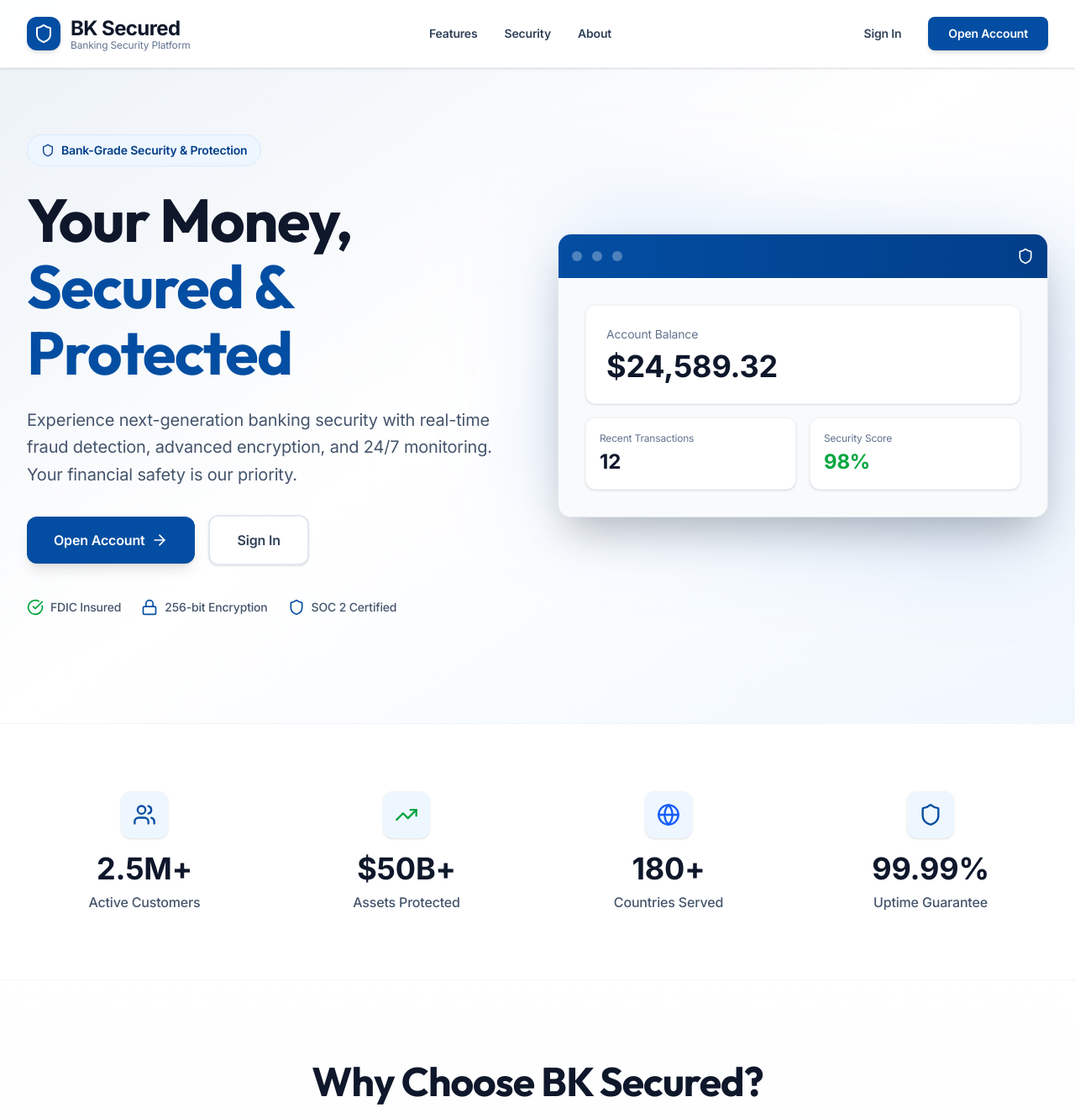
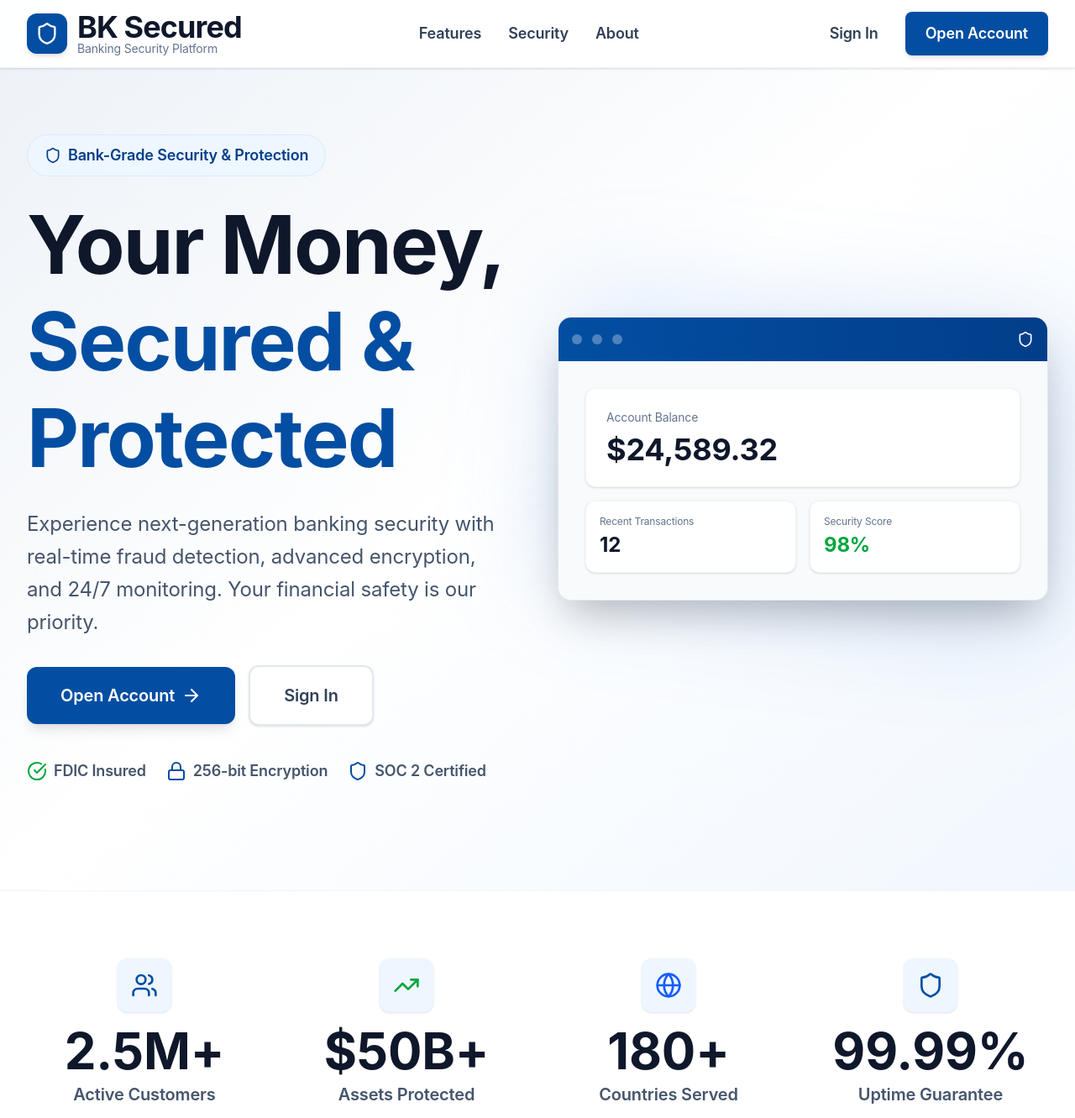
Before and after one commit to leandre000/bk-secured, a Next.js app: page / in a window 1280 px wide. Shown: the top 1331 px of the page at 84% size. Built offline with nearby package versions, Linux system fonts and the light colour scheme.

Commit message:
feat: increase font sizes across app - larger navbar, headings, and body text for better readability

```diff
--- a/app/globals.css
+++ b/app/globals.css
@@ -41,7 +41,9 @@
 body {
   background: var(--background);
   color: var(--foreground);
-  font-family: var(--font-inter), -apple-system, BlinkMacSystemFont, 'Segoe UI', sans-serif;
+  font-family: -apple-system, BlinkMacSystemFont, 'Segoe UI', 'Roboto', 'Oxygen', 'Ubuntu', 'Cantarell', 'Fira Sans', 'Droid Sans', 'Helvetica Neue', sans-serif;
+  font-size: 16px;
+  line-height: 1.6;
   letter-spacing: -0.011em;
   -webkit-font-smoothing: antialiased;
   -moz-osx-font-smoothing: grayscale;
@@ -53,7 +55,8 @@ h3,
 h4,
 h5,
 h6 {
-  font-family: var(--font-outfit), -apple-system, BlinkMacSystemFont, 'Segoe UI', sans-serif;
+  font-family: -apple-system, BlinkMacSystemFont, 'Segoe UI', 'Roboto', 'Oxygen', 'Ubuntu', 'Cantarell', 'Fira Sans', 'Droid Sans', 'Helvetica Neue', sans-serif;
   letter-spacing: -0.02em;
   font-weight: 700;
+  line-height: 1.2;
 }
--- a/app/page.tsx
+++ b/app/page.tsx
@@ -43,37 +43,37 @@ export default function Home() {
         <div className="max-w-7xl mx-auto px-6 lg:px-8">
           <div className="flex items-center justify-between h-20">
             <div className="flex items-center gap-3">
-              <div className="h-10 w-10 bg-primary-600 rounded-xl flex items-center justify-center shadow-md">
-                <Shield className="h-6 w-6 text-white" />
+              <div className="h-12 w-12 bg-primary-600 rounded-xl flex items-center justify-center shadow-md">
+                <Shield className="h-7 w-7 text-white" />
               </div>
               <div>
-                <span className="text-2xl font-bold text-slate-900 tracking-tight">
+                <span className="text-3xl lg:text-4xl font-bold text-slate-900 tracking-tight">
                   BK Secured
                 </span>
-                <p className="text-xs text-slate-500 -mt-1">Banking Security Platform</p>
+                <p className="text-sm text-slate-500 -mt-1">Banking Security Platform</p>
               </div>
             </div>
             <div className="hidden md:flex items-center gap-8">
-              <Link href="#features" className="text-sm font-semibold text-slate-700 hover:text-primary-600 transition-colors">
+              <Link href="#features" className="text-base lg:text-lg font-semibold text-slate-700 hover:text-primary-600 transition-colors">
                 Features
               </Link>
-              <Link href="#security" className="text-sm font-semibold text-slate-700 hover:text-primary-600 transition-colors">
+              <Link href="#security" className="text-base lg:text-lg font-semibold text-slate-700 hover:text-primary-600 transition-colors">
                 Security
               </Link>
-              <Link href="#about" className="text-sm font-semibold text-slate-700 hover:text-primary-600 transition-colors">
+              <Link href="#about" className="text-base lg:text-lg font-semibold text-slate-700 hover:text-primary-600 transition-colors">
                 About
               </Link>
             </div>
             <div className="flex items-center gap-4">
               <Link
                 href="/auth/signin"
-                className="text-sm font-semibold text-slate-700 hover:text-primary-600 transition-colors px-4 py-2"
+                className="text-base lg:text-lg font-semibold text-slate-700 hover:text-primary-600 transition-colors px-4 py-2"
               >
                 Sign In
               </Link>
               <Link
                 href="/auth/signup"
-                className="px-6 py-2.5 text-sm font-semibold bg-primary-600 hover:bg-primary-700 text-white rounded-lg transition-all shadow-md hover:shadow-lg hover:shadow-primary-500/40"
+                className="px-6 py-3 text-base lg:text-lg font-semibold bg-primary-600 hover:bg-primary-700 text-white rounded-lg transition-all shadow-md hover:shadow-lg hover:shadow-primary-500/40"
               >
                 Open Account
               </Link>
@@ -99,46 +99,46 @@ export default function Home() {
           <div className="grid lg:grid-cols-2 gap-12 items-center">
             {/* Left Content */}
             <div className="text-center lg:text-left">
-              <div className="inline-flex items-center gap-2 px-4 py-2 rounded-full bg-primary-50 border border-primary-100 text-primary-700 text-sm font-semibold mb-6">
-                <Shield className="h-4 w-4" />
+              <div className="inline-flex items-center gap-2 px-5 py-2.5 rounded-full bg-primary-50 border border-primary-100 text-primary-700 text-base lg:text-lg font-semibold mb-6">
+                <Shield className="h-5 w-5" />
                 <span>Bank-Grade Security & Protection</span>
               </div>
-              <h1 className="text-5xl lg:text-6xl xl:text-7xl font-bold tracking-tight mb-6 text-slate-900 leading-[1.1]">
+              <h1 className="text-6xl lg:text-7xl xl:text-8xl font-bold tracking-tight mb-6 text-slate-900 leading-[1.1]">
                 Your Money, <br />
                 <span className="text-primary-600">Secured & Protected</span>
               </h1>
-              <p className="text-xl text-slate-600 mb-8 leading-relaxed max-w-xl mx-auto lg:mx-0">
+              <p className="text-xl lg:text-2xl text-slate-600 mb-8 leading-relaxed max-w-xl mx-auto lg:mx-0">
                 Experience next-generation banking security with real-time fraud detection,
                 advanced encryption, and 24/7 monitoring. Your financial safety is our priority.
               </p>
               <div className="flex flex-col sm:flex-row items-center justify-center lg:justify-start gap-4 mb-10">
                 <Link
                   href="/auth/signup"
-                  className="w-full sm:w-auto px-8 py-4 bg-primary-600 hover:bg-primary-700 text-white rounded-xl font-semibold text-base transition-all shadow-lg hover:shadow-xl hover:shadow-primary-500/30 flex items-center justify-center gap-2"
+                  className="w-full sm:w-auto px-10 py-5 bg-primary-600 hover:bg-primary-700 text-white rounded-xl font-semibold text-lg lg:text-xl transition-all shadow-lg hover:shadow-xl hover:shadow-primary-500/30 flex items-center justify-center gap-2"
                 >
                   Open Account
-                  <ArrowRight className="h-5 w-5" />
+                  <ArrowRight className="h-6 w-6" />
                 </Link>
                 <Link
                   href="/auth/signin"
-                  className="w-full sm:w-auto px-8 py-4 bg-white hover:bg-slate-50 text-slate-700 rounded-xl font-semibold text-base transition-all border-2 border-slate-200 hover:border-primary-200 shadow-sm"
+                  className="w-full sm:w-auto px-10 py-5 bg-white hover:bg-slate-50 text-slate-700 rounded-xl font-semibold text-lg lg:text-xl transition-all border-2 border-slate-200 hover:border-primary-200 shadow-sm"
                 >
                   Sign In
                 </Link>
               </div>
               {/* Trust Indicators */}
-              <div className="flex flex-wrap items-center justify-center lg:justify-start gap-6 text-sm text-slate-600">
+              <div className="flex flex-wrap items-center justify-center lg:justify-start gap-6 text-base lg:text-lg text-slate-600">
                 <div className="flex items-center gap-2">
-                  <CheckCircle className="h-5 w-5 text-green-600" />
-                  <span className="font-medium">FDIC Insured</span>
+                  <CheckCircle className="h-6 w-6 text-green-600" />
+                  <span className="font-semibold">FDIC Insured</span>
                 </div>
                 <div className="flex items-center gap-2">
-                  <Lock className="h-5 w-5 text-primary-600" />
-                  <span className="font-medium">256-bit Encryption</span>
+                  <Lock className="h-6 w-6 text-primary-600" />
+                  <span className="font-semibold">256-bit Encryption</span>
                 </div>
                 <div className="flex items-center gap-2">
-                  <Shield className="h-5 w-5 text-primary-600" />
-                  <span className="font-medium">SOC 2 Certified</span>
+                  <Shield className="h-6 w-6 text-primary-600" />
+                  <span className="font-semibold">SOC 2 Certified</span>
                 </div>
               </div>
             </div>
@@ -189,11 +189,11 @@ export default function Home() {
               { icon: Shield, value: "99.99%", label: "Uptime Guarantee", color: "text-primary-600" }
             ].map((stat, index) => (
               <div key={index} className="text-center">
-                <div className="inline-flex items-center justify-center w-14 h-14 bg-primary-50 rounded-xl mb-4 shadow-sm">
-                  <stat.icon className={`h-7 w-7 ${stat.color}`} />
+                <div className="inline-flex items-center justify-center w-16 h-16 bg-primary-50 rounded-xl mb-4 shadow-sm">
+                  <stat.icon className={`h-8 w-8 ${stat.color}`} />
                 </div>
-                <div className="text-4xl font-bold text-slate-900 mb-2">{stat.value}</div>
-                <div className="text-base font-medium text-slate-600">{stat.label}</div>
+                <div className="text-5xl lg:text-6xl font-bold text-slate-900 mb-2">{stat.value}</div>
+                <div className="text-lg lg:text-xl font-semibold text-slate-600">{stat.label}</div>
               </div>
             ))}
           </div>
@@ -204,8 +204,8 @@ export default function Home() {
       <section id="features" className="py-24 bg-gradient-to-b from-white to-slate-50">
         <div className="max-w-7xl mx-auto px-6 lg:px-8">
           <div className="text-center mb-16">
-            <h2 className="text-4xl lg:text-5xl font-bold mb-4 text-slate-900">Why Choose BK Secured?</h2>
-            <p className="text-xl text-slate-600 max-w-2xl mx-auto">
+            <h2 className="text-5xl lg:text-6xl font-bold mb-4 text-slate-900">Why Choose BK Secured?</h2>
+            <p className="text-2xl lg:text-3xl text-slate-600 max-w-2xl mx-auto">
               Experience banking security that sets the industry standard
             </p>
           </div>
@@ -228,11 +228,11 @@ export default function Home() {
               }
             ].map((feature, index) => (
               <div key={index} className="p-8 rounded-2xl bg-white border border-slate-200 shadow-lg hover:shadow-xl hover:border-primary-200 transition-all group">
-                <div className="h-16 w-16 bg-gradient-to-br from-primary-500 to-primary-600 rounded-xl flex items-center justify-center mb-6 group-hover:scale-110 transition-transform shadow-md">
-                  <feature.icon className="h-8 w-8 text-white" />
+                <div className="h-18 w-18 bg-gradient-to-br from-primary-500 to-primary-600 rounded-xl flex items-center justify-center mb-6 group-hover:scale-110 transition-transform shadow-md">
+                  <feature.icon className="h-9 w-9 text-white" />
                 </div>
-                <h3 className="text-2xl font-bold text-slate-900 mb-4">{feature.title}</h3>
-                <p className="text-slate-600 leading-relaxed text-base">
+                <h3 className="text-3xl font-bold text-slate-900 mb-4">{feature.title}</h3>
+                <p className="text-slate-600 leading-relaxed text-lg lg:text-xl">
                   {feature.description}
                 </p>
               </div>
@@ -273,8 +273,8 @@ export default function Home() {
       <section id="security" className="py-24 bg-white">
         <div className="max-w-7xl mx-auto px-6 lg:px-8">
           <div className="text-center mb-16">
-            <h2 className="text-4xl lg:text-5xl font-bold mb-4 text-slate-900">Complete Banking Solutions</h2>
-            <p className="text-xl text-slate-600 max-w-2xl mx-auto">
+            <h2 className="text-5xl lg:text-6xl font-bold mb-4 text-slate-900">Complete Banking Solutions</h2>
+            <p className="text-2xl lg:text-3xl text-slate-600 max-w-2xl mx-auto">
               Everything you need for secure, modern banking
             </p>
           </div>
@@ -307,11 +307,11 @@ export default function Home() {
               }
             ].map((service, index) => (
               <div key={index} className="bg-gradient-to-br from-slate-50 to-white rounded-2xl p-8 border border-slate-200 shadow-lg hover:shadow-xl transition-all group">
-                <div className={`h-16 w-16 bg-gradient-to-br ${service.color} rounded-xl flex items-center justify-center mb-6 group-hover:scale-110 transition-transform shadow-lg`}>
-                  <service.icon className="h-8 w-8 text-white" />
+                <div className={`h-18 w-18 bg-gradient-to-br ${service.color} rounded-xl flex items-center justify-center mb-6 group-hover:scale-110 transition-transform shadow-lg`}>
+                  <service.icon className="h-9 w-9 text-white" />
                 </div>
-                <h3 className="text-2xl font-bold text-slate-900 mb-4">{service.title}</h3>
-                <p className="text-slate-600 leading-relaxed text-base">{service.description}</p>
+                <h3 className="text-3xl font-bold text-slate-900 mb-4">{service.title}</h3>
+                <p className="text-slate-600 leading-relaxed text-lg lg:text-xl">{service.description}</p>
               </div>
             ))}
           </div>
@@ -346,8 +346,8 @@ export default function Home() {
       <section className="py-24 bg-gradient-to-b from-slate-50 to-white">
         <div className="max-w-7xl mx-auto px-6 lg:px-8">
           <div className="text-center mb-16">
-            <h2 className="text-4xl lg:text-5xl font-bold mb-4 text-slate-900">Your Banking Dashboard</h2>
-            <p className="text-xl text-slate-600 max-w-2xl mx-auto">
+            <h2 className="text-5xl lg:text-6xl font-bold mb-4 text-slate-900">Your Banking Dashboard</h2>
+            <p className="text-2xl lg:text-3xl text-slate-600 max-w-2xl mx-auto">
               Monitor your accounts, track transactions, and manage your finances all in one secure place.
             </p>
           </div>
@@ -394,23 +394,23 @@ export default function Home() {
                 </div>
                 <div className="bg-white rounded-xl p-6 shadow-md border border-slate-100">
                   <div className="flex items-center justify-between mb-4">
-                    <h3 className="text-lg font-bold text-slate-900">Recent Transactions</h3>
-                    <button className="text-sm text-primary-600 font-semibold hover:text-primary-700">View All</button>
+                    <h3 className="text-xl lg:text-2xl font-bold text-slate-900">Recent Transactions</h3>
+                    <button className="text-base lg:text-lg text-primary-600 font-semibold hover:text-primary-700">View All</button>
                   </div>
                   <div className="space-y-3">
                     {['Payment to Amazon', 'Salary Deposit', 'Transfer to Savings'].map((item, i) => (
                       <div key={i} className="flex items-center justify-between py-3 border-b border-slate-100 last:border-0">
                         <div className="flex items-center gap-3">
-                          <div className="h-10 w-10 rounded-full bg-primary-100 flex items-center justify-center">
-                            <Activity className="h-5 w-5 text-primary-600" />
+                          <div className="h-12 w-12 rounded-full bg-primary-100 flex items-center justify-center">
+                            <Activity className="h-6 w-6 text-primary-600" />
                           </div>
                           <div>
-                            <div className="font-semibold text-slate-900">{item}</div>
-                            <div className="text-xs text-slate-500">Today, 2:30 PM</div>
+                            <div className="font-semibold text-lg text-slate-900">{item}</div>
+                            <div className="text-sm text-slate-500">Today, 2:30 PM</div>
                           </div>
                         </div>
                         <div className="text-right">
-                          <div className="font-bold text-slate-900">${(Math.random() * 500 + 50).toFixed(2)}</div>
+                          <div className="font-bold text-lg text-slate-900">${(Math.random() * 500 + 50).toFixed(2)}</div>
                         </div>
                       </div>
                     ))}
```
Also changed, not shown: app/components/Header.tsx (+4 -4 lines).
